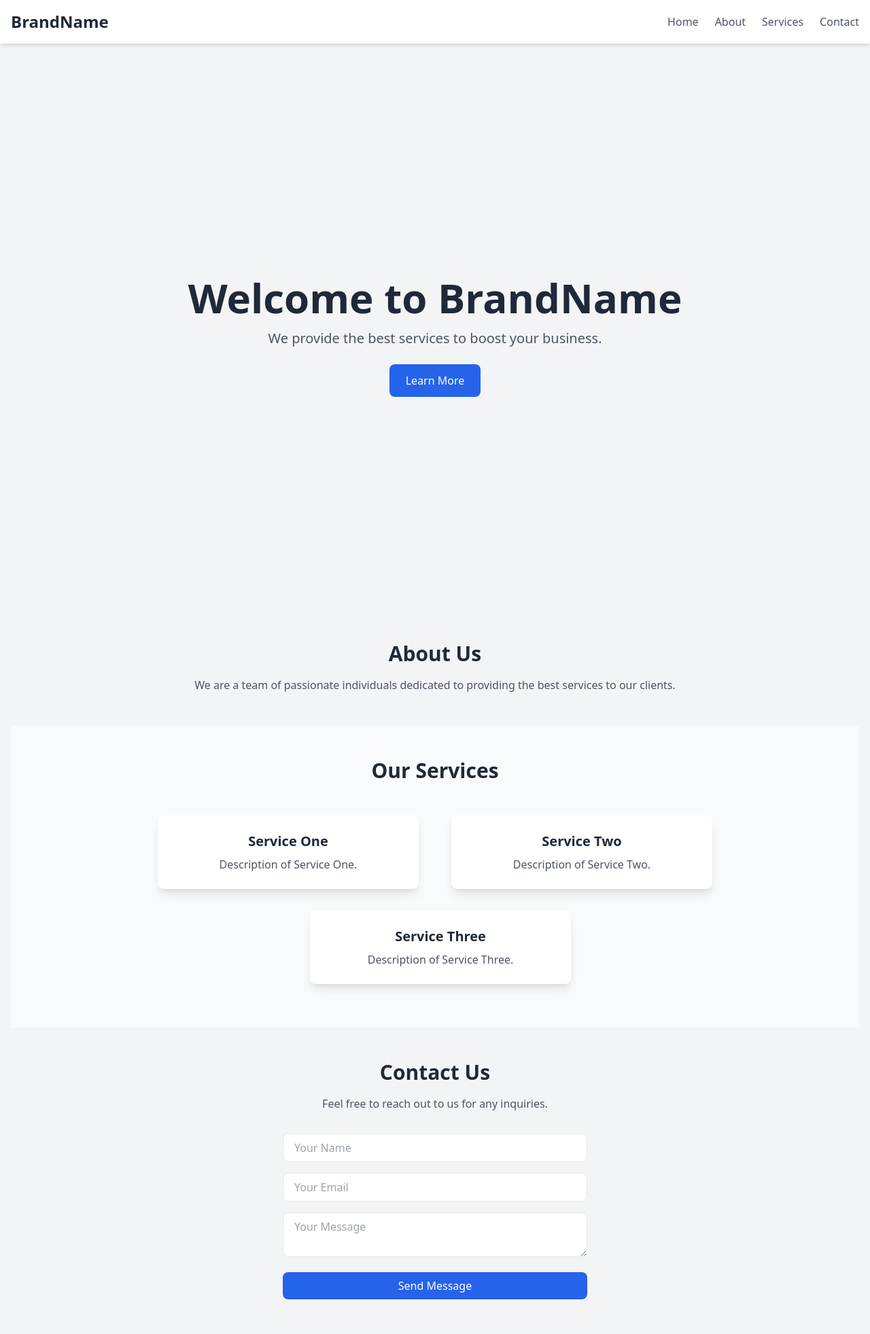
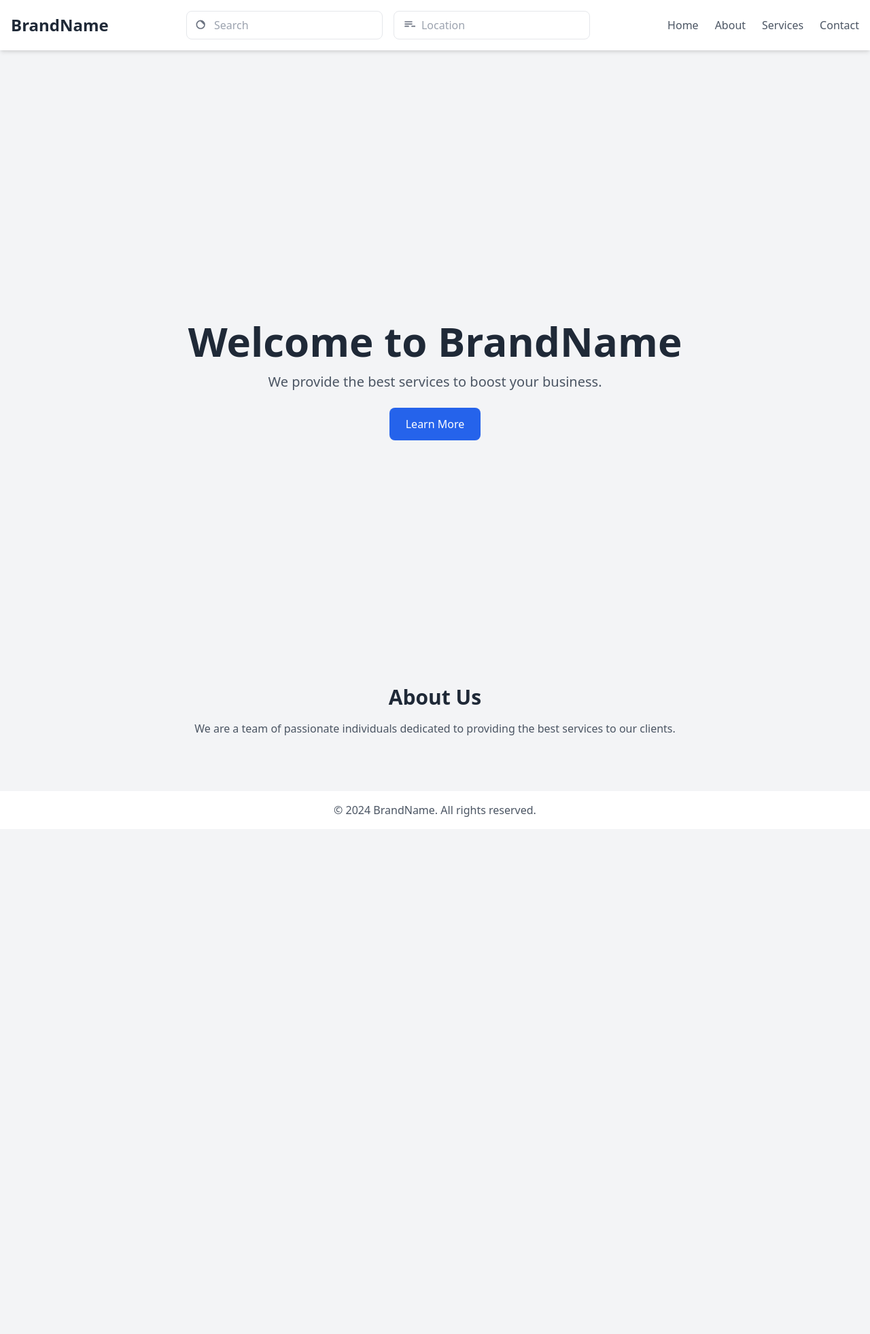
Before and after one commit to iamrawlinsDevdesigner/image_carousel, a plain HTML site: page index.html in a window 1280 px wide. Shown: the top 1963 px of the page at 68% size. After the commit the page ends 1220 px from the top, so only its background shows below. Drawn offline with nearby package versions, Linux system fonts and the light colour scheme.

Commit message:
5th commit: Top-header/second-level-header
Added search and location field with icons in the header.

```diff
--- a/index.html
+++ b/index.html
@@ -7,7 +7,7 @@
     <link href="https://cdn.jsdelivr.net/npm/tailwindcss@2.2.19/dist/tailwind.min.css" rel="stylesheet">
     <style>
         body {
-            padding-top: 64px; /* Height of the fixed header */
+            padding-top: 128px; /* Height of the fixed headers combined */
         }
         .slide-in-right {
             transform: translateX(100%);
@@ -20,16 +20,34 @@
 </head>
 <body class="bg-gray-100">
 
-    <!-- Header and Navigation -->
+    <!-- Top Header -->
     <header class="bg-white shadow-md fixed w-full top-0 z-10">
-        <div class="container mx-auto px-4 py-4 flex justify-between items-center">
+        <div class="container mx-auto px-4 py-4 flex items-center justify-between">
+            <!-- Brand Name -->
             <a href="#" class="text-2xl font-bold text-gray-800">BrandName</a>
-            <nav class="hidden md:flex space-x-6">
+            <!-- Search and Location Fields (visible only on large screens) -->
+            <div class="hidden md:flex flex-1 justify-center space-x-4">
+                <div class="relative">
+                    <input type="text" placeholder="Search" class="px-4 py-2 border rounded-lg focus:outline-none focus:ring-2 focus:ring-blue-600 pl-10">
+                    <svg class="absolute left-3 top-1/2 transform -translate-y-1/2 w-5 h-5 text-gray-500" fill="none" stroke="currentColor" viewBox="0 0 24 24" xmlns="http://www.w3.org/2000/svg">
+                        <path stroke-linecap="round" stroke-linejoin="round" stroke-width="2" d="M11 4a7 7 0 100 14 7 7 0 000-14zm0 0l6 6"></path>
+                    </svg>
+                </div>
+                <div class="relative">
+                    <input type="text" placeholder="Location" class="px-4 py-2 border rounded-lg focus:outline-none focus:ring-2 focus:ring-blue-600 pl-10">
+                    <svg class="absolute left-3 top-1/2 transform -translate-y-1/2 w-5 h-5 text-gray-500" fill="none" stroke="currentColor" viewBox="0 0 24 24" xmlns="http://www.w3.org/2000/svg">
+                        <path stroke-linecap="round" stroke-linejoin="round" stroke-width="2" d="M6 10h12M6 6h12M6 14h6m6 0h6"></path>
+                    </svg>
+                </div>
+            </div>
+            <!-- Navigation Links (visible only on large screens) -->
+            <nav class="hidden md:flex space-x-6 ml-auto">
                 <a href="#home" class="text-gray-600 hover:text-gray-800">Home</a>
                 <a href="#about" class="text-gray-600 hover:text-gray-800">About</a>
                 <a href="#services" class="text-gray-600 hover:text-gray-800">Services</a>
                 <a href="#contact" class="text-gray-600 hover:text-gray-800">Contact</a>
             </nav>
+            <!-- Hamburger Button (visible only on small screens) -->
             <button class="md:hidden text-gray-800 focus:outline-none focus:ring-2 focus:ring-gray-800" id="menu-button">
                 <svg class="w-6 h-6" fill="none" stroke="currentColor" viewBox="0 0 24 24" xmlns="http://www.w3.org/2000/svg">
                     <path stroke-linecap="round" stroke-linejoin="round" stroke-width="2" d="M4 6h16M4 12h16m-7 6h7"></path>
@@ -37,6 +55,24 @@
             </button>
         </div>
     </header>
+
+    <!-- Second-Level Header (visible only on small screens) -->
+    <div class="md:hidden fixed top-16 w-full bg-white shadow-md z-10 px-4 py-4">
+        <div class="container mx-auto">
+            <div class="relative mb-4">
+                <input type="text" placeholder="Search" class="px-4 py-2 border rounded-lg focus:outline-none focus:ring-2 focus:ring-blue-600 pl-10 w-full">
+                <svg class="absolute left-3 top-1/2 transform -translate-y-1/2 w-5 h-5 text-gray-500" fill="none" stroke="currentColor" viewBox="0 0 24 24" xmlns="http://www.w3.org/2000/svg">
+                    <path stroke-linecap="round" stroke-linejoin="round" stroke-width="2" d="M11 4a7 7 0 100 14 7 7 0 000-14zm0 0l6 6"></path>
+                </svg>
+            </div>
+            <div class="relative">
+                <input type="text" placeholder="Location" class="px-4 py-2 border rounded-lg focus:outline-none focus:ring-2 focus:ring-blue-600 pl-10 w-full">
+                <svg class="absolute left-3 top-1/2 transform -translate-y-1/2 w-5 h-5 text-gray-500" fill="none" stroke="currentColor" viewBox="0 0 24 24" xmlns="http://www.w3.org/2000/svg">
+                    <path stroke-linecap="round" stroke-linejoin="round" stroke-width="2" d="M6 10h12M6 6h12M6 14h6m6 0h6"></path>
+                </svg>
+            </div>
+        </div>
+    </div>
 
     <!-- Mobile Menu -->
     <div class="fixed inset-0 bg-black bg-opacity-50 z-20 hidden" id="mobile-menu-backdrop"></div>
@@ -70,47 +106,6 @@
             <div class="text-center">
                 <h2 class="text-3xl font-bold text-gray-800">About Us</h2>
                 <p class="mt-4 text-gray-600">We are a team of passionate individuals dedicated to providing the best services to our clients.</p>
-            </div>
-        </section>
-
-        <!-- Services Section -->
-        <section id="services" class="py-12 bg-gray-50">
-            <div class="text-center">
-                <h2 class="text-3xl font-bold text-gray-800">Our Services</h2>
-                <div class="mt-8 flex flex-wrap justify-center space-x-4">
-                    <div class="w-full md:w-1/3 p-4">
-                        <div class="bg-white p-6 rounded-lg shadow-lg">
-                            <h3 class="text-xl font-bold text-gray-800">Service One</h3>
-                            <p class="mt-2 text-gray-600">Description of Service One.</p>
-                        </div>
-                    </div>
-                    <div class="w-full md:w-1/3 p-4">
-                        <div class="bg-white p-6 rounded-lg shadow-lg">
-                            <h3 class="text-xl font-bold text-gray-800">Service Two</h3>
-                            <p class="mt-2 text-gray-600">Description of Service Two.</p>
-                        </div>
-                    </div>
-                    <div class="w-full md:w-1/3 p-4">
-                        <div class="bg-white p-6 rounded-lg shadow-lg">
-                            <h3 class="text-xl font-bold text-gray-800">Service Three</h3>
-                            <p class="mt-2 text-gray-600">Description of Service Three.</p>
-                        </div>
-                    </div>
-                </div>
-            </div>
-        </section>
-
-        <!-- Contact Section -->
-        <section id="contact" class="py-12">
-            <div class="text-center">
-                <h2 class="text-3xl font-bold text-gray-800">Contact Us</h2>
-                <p class="mt-4 text-gray-600">Feel free to reach out to us for any inquiries.</p>
-                <form class="mt-8 max-w-md mx-auto">
-                    <input type="text" placeholder="Your Name" class="w-full px-4 py-2 mb-4 border rounded-lg focus:outline-none focus:ring-2 focus:ring-blue-600">
-                    <input type="email" placeholder="Your Email" class="w-full px-4 py-2 mb-4 border rounded-lg focus:outline-none focus:ring-2 focus:ring-blue-600">
-                    <textarea placeholder="Your Message" class="w-full px-4 py-2 mb-4 border rounded-lg focus:outline-none focus:ring-2 focus:ring-blue-600"></textarea>
-                    <button type="submit" class="w-full px-4 py-2 bg-blue-600 text-white rounded-lg hover:bg-blue-500">Send Message</button>
-                </form>
             </div>
         </section>
     </main>
```
